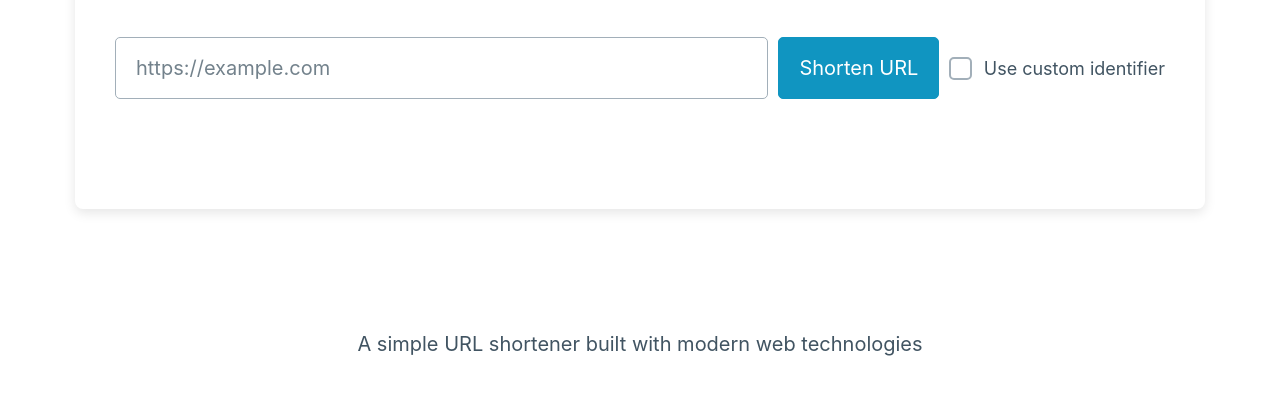
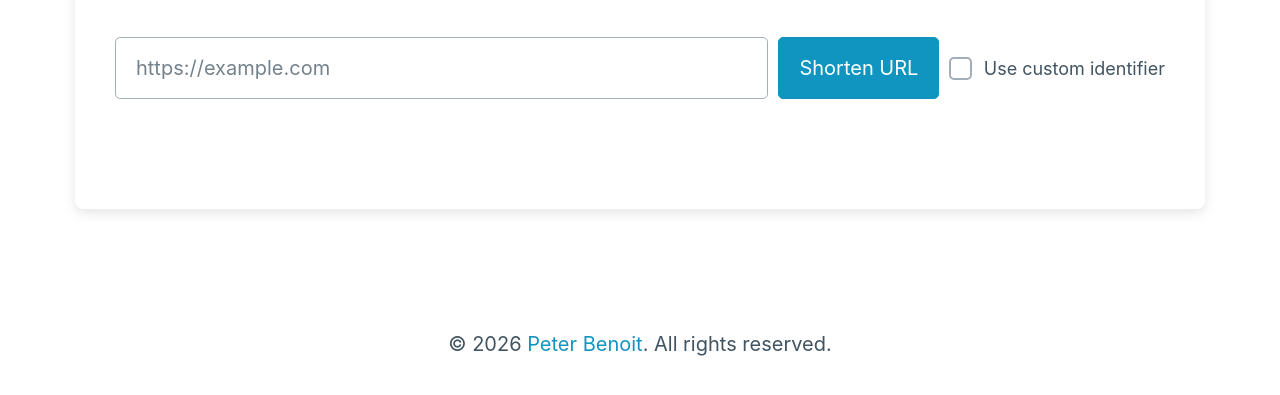
Before and after one commit to peterbenoit/UrlShortener, a website: page public/index.html in a window 1280 px wide. Shown: the part 197-592 px from the top of the page. Drawn offline with nearby package versions, Linux system fonts and the light colour scheme.

Commit message:
feat: Update footer to include copyright information and link to author website

```diff
--- a/public/index.html
+++ b/public/index.html
@@ -198,7 +198,8 @@
 		<div id="shorten-result"></div>
 	</div>
 	<footer>
-		<p>A simple URL shortener built with modern web technologies</p>
+		<p>&copy; 2026 <a href="https://peterbenoit.com" target="_blank" rel="noopener noreferrer">Peter Benoit</a>. All
+			rights reserved.</p>
 	</footer>
 	<script src="/main.js" defer></script>
 	<script src="https://peterbenoit.com/js/badge.js" data-mode="tracker"></script>
```
